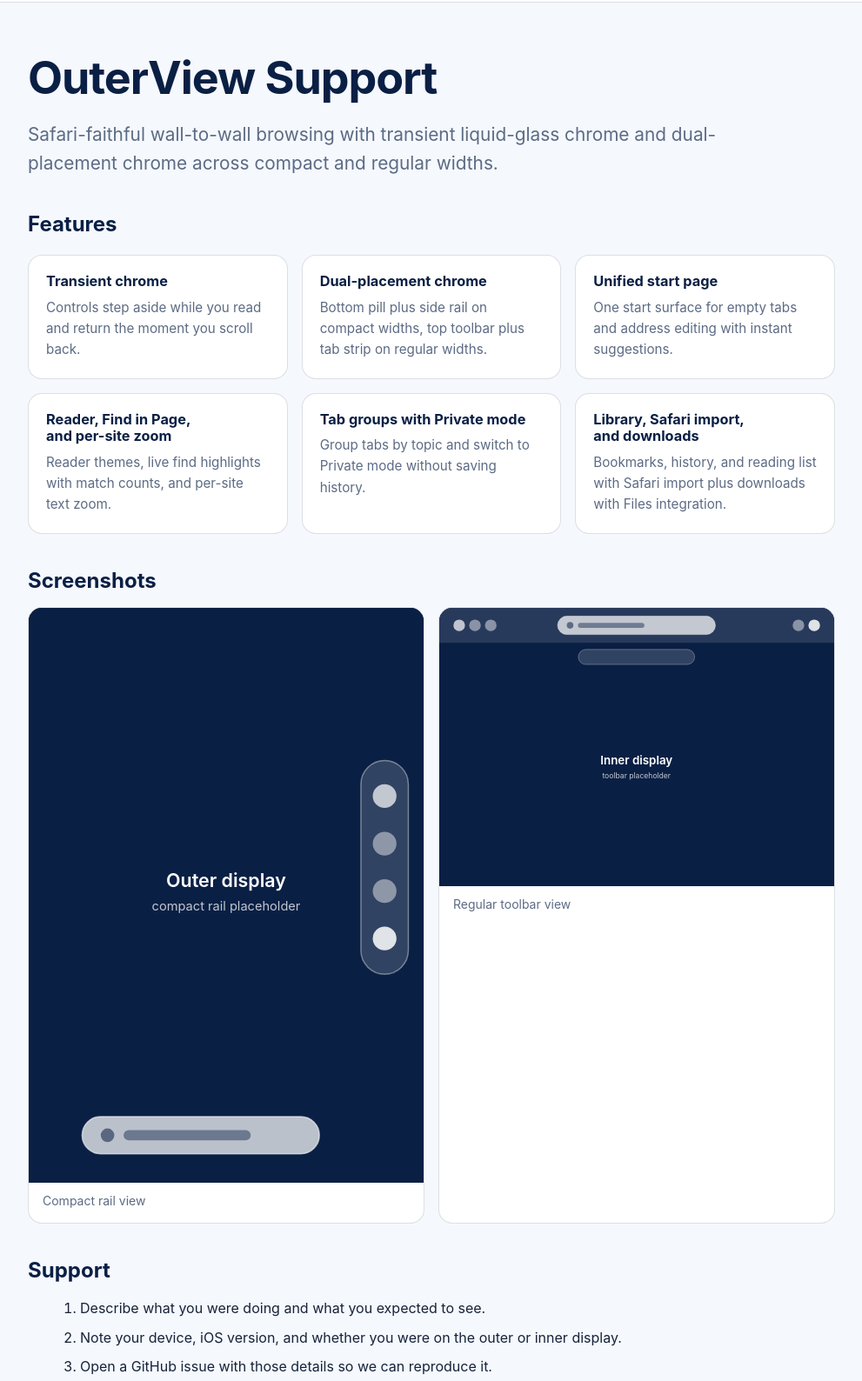
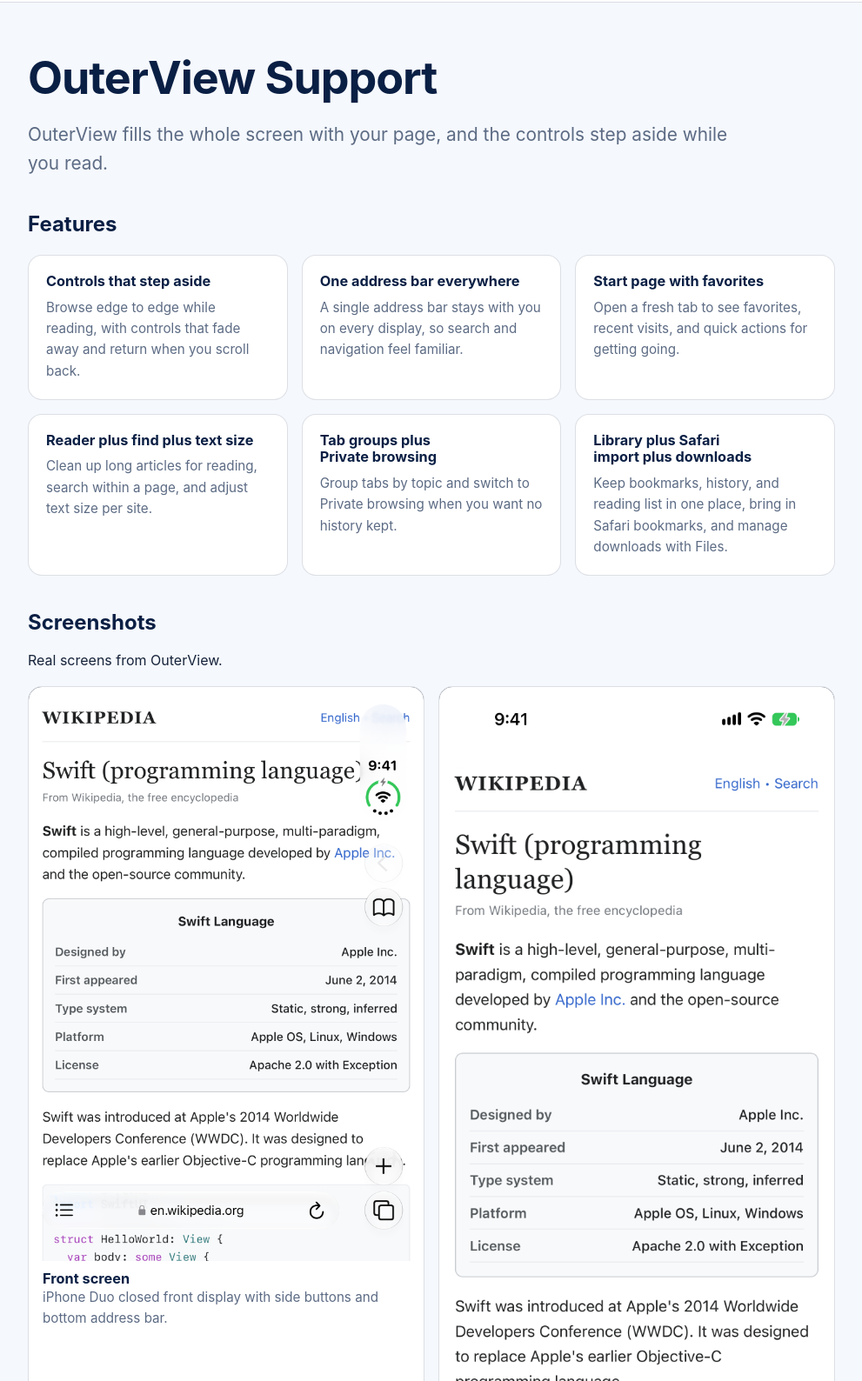
Before and after one commit to ubenmackin/outerview, a plain HTML site: page docs/index.html in a window 1280 px wide. Shown: the part 54-1642 px from the top of the page at 87% size, without its empty margins (144-1135 px from the left). Drawn offline with Linux system fonts and the light colour scheme.

Commit message:
feat: Replace SVG placeholders with four real browsing captures and plain-language docs site [plan-df9acb] (#40)

```diff
--- a/docs/assets/styles.css
+++ b/docs/assets/styles.css
@@ -154,6 +154,10 @@ header nav a:hover {
   grid-column: 1 / -1;
 }
 
+#screenshots > p {
+  grid-column: 1 / -1;
+}
+
 #screenshots figure {
   background: var(--card);
   border: 1px solid var(--line);
@@ -161,14 +165,30 @@ header nav a:hover {
   overflow: hidden;
 }
 
+#screenshots .shot-wide {
+  grid-column: 1 / -1;
+}
+
 #screenshots figure img {
   width: 100%;
+  height: auto;
+  display: block;
   background: var(--navy-deep);
 }
 
 #screenshots figcaption {
   padding: 0.65rem 1rem 0.85rem;
   font-size: 0.875rem;
+  color: var(--muted);
+}
+
+#screenshots figcaption h3 {
+  font-size: 1.02rem;
+  color: var(--navy);
+}
+
+#screenshots figcaption p {
+  font-size: 0.95rem;
   color: var(--muted);
 }
 
@@ -229,6 +249,10 @@ footer a {
   #screenshots {
     grid-template-columns: 1fr;
   }
+
+  #screenshots .shot-wide {
+    grid-column: auto;
+  }
 }
 
 @media (prefers-color-scheme: dark) {
@@ -259,6 +283,10 @@ footer a {
     background: #ffffff;
   }
 
+  #screenshots figcaption h3 {
+    color: var(--ink);
+  }
+
   :focus-visible {
     outline-color: var(--ink);
   }
--- a/docs/index.html
+++ b/docs/index.html
@@ -22,46 +22,67 @@
   <main>
     <section class="hero" aria-labelledby="hero-heading">
       <h1 id="hero-heading">OuterView Support</h1>
-      <p>Safari-faithful wall-to-wall browsing with transient liquid-glass chrome and dual-placement chrome across compact and regular widths.</p>
+      <p>OuterView fills the whole screen with your page, and the controls step aside while you read.</p>
     </section>
     <section id="features" aria-labelledby="features-heading">
       <h2 id="features-heading">Features</h2>
       <div class="feature-grid">
         <article>
-          <h3>Transient chrome</h3>
-          <p>Controls step aside while you read and return the moment you scroll back.</p>
+          <h3>Controls that step aside</h3>
+          <p>Browse edge to edge while reading, with controls that fade away and return when you scroll back.</p>
         </article>
         <article>
-          <h3>Dual-placement chrome</h3>
-          <p>Bottom pill plus side rail on compact widths, top toolbar plus tab strip on regular widths.</p>
+          <h3>One address bar everywhere</h3>
+          <p>A single address bar stays with you on every display, so search and navigation feel familiar.</p>
         </article>
         <article>
-          <h3>Unified start page</h3>
-          <p>One start surface for empty tabs and address editing with instant suggestions.</p>
+          <h3>Start page with favorites</h3>
+          <p>Open a fresh tab to see favorites, recent visits, and quick actions for getting going.</p>
         </article>
         <article>
-          <h3>Reader, Find in Page, and per-site zoom</h3>
-          <p>Reader themes, live find highlights with match counts, and per-site text zoom.</p>
+          <h3>Reader plus find plus text size</h3>
+          <p>Clean up long articles for reading, search within a page, and adjust text size per site.</p>
         </article>
         <article>
-          <h3>Tab groups with Private mode</h3>
-          <p>Group tabs by topic and switch to Private mode without saving history.</p>
+          <h3>Tab groups plus Private browsing</h3>
+          <p>Group tabs by topic and switch to Private browsing when you want no history kept.</p>
         </article>
         <article>
-          <h3>Library, Safari import, and downloads</h3>
-          <p>Bookmarks, history, and reading list with Safari import plus downloads with Files integration.</p>
+          <h3>Library plus Safari import plus downloads</h3>
+          <p>Keep bookmarks, history, and reading list in one place, bring in Safari bookmarks, and manage downloads with Files.</p>
         </article>
       </div>
     </section>
     <section id="screenshots" aria-labelledby="screenshots-heading">
       <h2 id="screenshots-heading">Screenshots</h2>
+      <p>Real screens from OuterView.</p>
       <figure>
-        <img src="./screenshots/shot-outer.svg" alt="OuterView compact rail view showing the outer display with side rail and bottom address pill" loading="lazy">
-        <figcaption>Compact rail view</figcaption>
+        <img src="./screenshots/front-screen-browsing.png" alt="OuterView browsing on the closed front display with side buttons" loading="lazy" width="1398" height="2034">
+        <figcaption>
+          <h3>Front screen</h3>
+          <p>iPhone Duo closed front display with side buttons and bottom address bar.</p>
+        </figcaption>
       </figure>
       <figure>
-        <img src="./screenshots/shot-inner.svg" alt="OuterView regular toolbar view showing the inner display with top toolbar and tab strip" loading="lazy">
-        <figcaption>Regular toolbar view</figcaption>
+        <img src="./screenshots/everyday-iphone-browsing.png" alt="OuterView on a standard iPhone with bottom address bar beside back and tabs" loading="lazy" width="1206" height="2622">
+        <figcaption>
+          <h3>Everyday iPhone</h3>
+          <p>Any standard iPhone such as iPhone 17 Pro with bottom address bar flanked by Back and Tabs.</p>
+        </figcaption>
+      </figure>
+      <figure class="shot-wide">
+        <img src="./screenshots/open-wide-browsing.png" alt="OuterView unfolded wide with top address bar and tab strip" loading="lazy" width="2853" height="2007">
+        <figcaption>
+          <h3>Open wide</h3>
+          <p>Duo unfolded sideways and iPad sideways with top address bar and tab strip.</p>
+        </figcaption>
+      </figure>
+      <figure>
+        <img src="./screenshots/open-tall-browsing.png" alt="OuterView unfolded tall with bottom address bar and edge tab list" loading="lazy" width="2007" height="2853">
+        <figcaption>
+          <h3>Open tall</h3>
+          <p>Duo unfolded upright and iPad upright with bottom address bar and edge tab list.</p>
+        </figcaption>
       </figure>
     </section>
     <section id="support" aria-labelledby="support-heading">
```
Also changed, not shown: docs/screenshots/everyday-iphone-browsing.png (added), docs/screenshots/front-screen-browsing.png (added), docs/screenshots/open-tall-browsing.png (added), docs/screenshots/open-wide-browsing.png (added), docs/screenshots/shot-inner.svg (deleted), docs/screenshots/shot-outer.svg (deleted).
